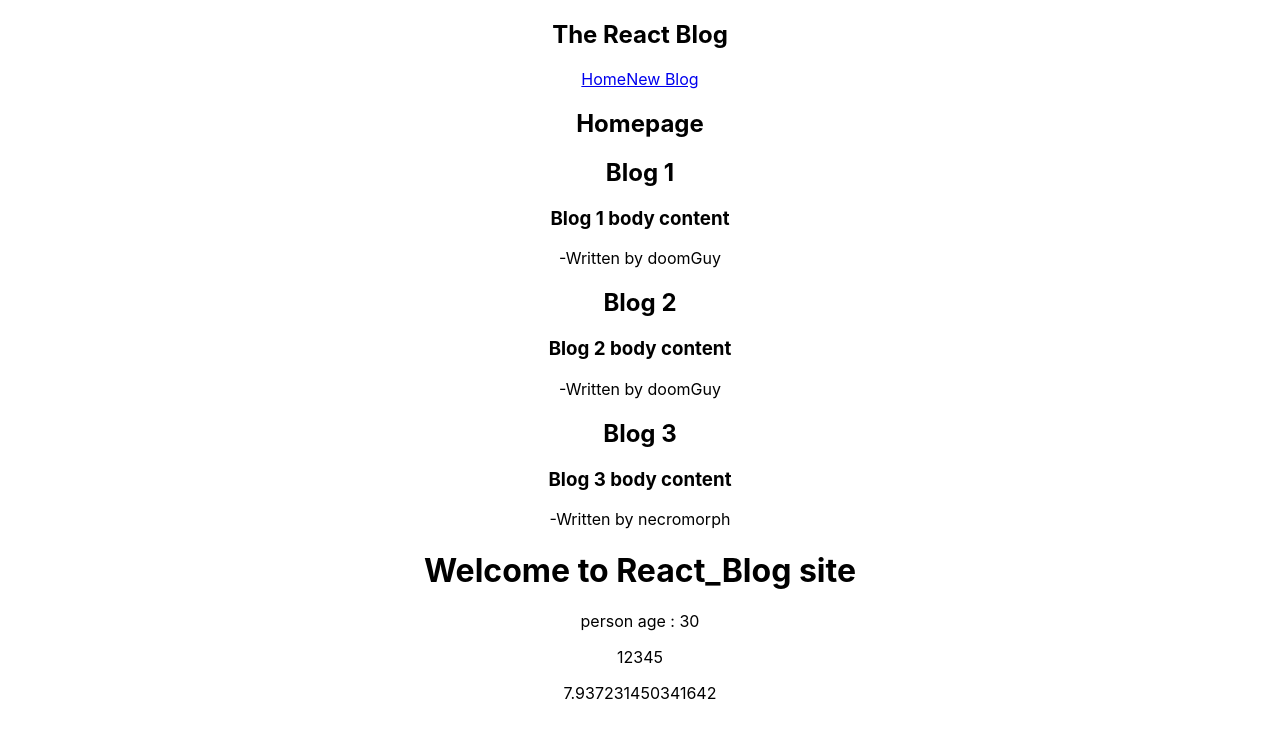
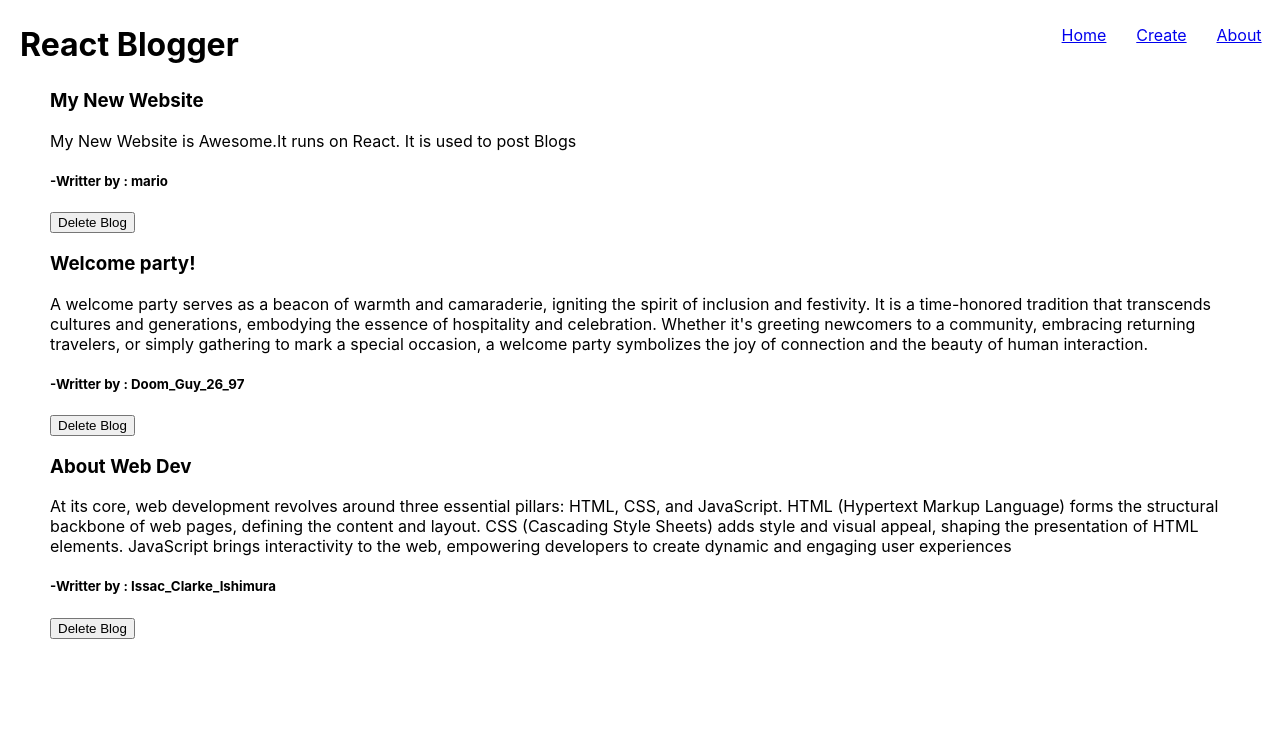
Before and after one commit to Jeman-Kumar-97-06/MY_Projects, a React (Create React App) app in the folder React_JS Projects/react_blog/: page / in a window 1280 px wide. Shown: the top 738 px of the page. Built offline with nearby package versions, Linux system fonts and the light colour scheme; data requests are answered from the project's data file.

Commit message:
Day 20 --Added Changes to React-Blog-App --28/01/2024

```diff
--- /dev/null
+++ b/React_JS Projects/react_blog/data/db.json
@@ -0,0 +1,7 @@
+{
+    "blogs":[
+        {"title":"My New Website","body":"My New Website is Awesome.It runs on React. It is used to post Blogs","author":"mario","id":1},
+        {"title":"Welcome party!","body":"A welcome party serves as a beacon of warmth and camaraderie, igniting the spirit of inclusion and festivity. It is a time-honored tradition that transcends cultures and generations, embodying the essence of hospitality and celebration. Whether it's greeting newcomers to a community, embracing returning travelers, or simply gathering to mark a special occasion, a welcome party symbolizes the joy of connection and the beauty of human interaction.","author":"Doom_Guy_26_97","id":2},
+        {"title":"About Web Dev","body":"At its core, web development revolves around three essential pillars: HTML, CSS, and JavaScript. HTML (Hypertext Markup Language) forms the structural backbone of web pages, defining the content and layout. CSS (Cascading Style Sheets) adds style and visual appeal, shaping the presentation of HTML elements. JavaScript brings interactivity to the web, empowering developers to create dynamic and engaging user experiences","author":"Issac_Clarke_Ishimura","id":3}
+    ]
+}
--- a/React_JS Projects/react_blog/package.json
+++ b/React_JS Projects/react_blog/package.json
@@ -10,6 +10,7 @@
     "@testing-library/react": "^13.4.0",
     "@testing-library/user-event": "^13.5.0",
     "joi": "^17.11.1",
+    "json-server": "^1.0.0-alpha.23",
     "react": "^18.2.0",
     "react-dom": "^18.2.0",
     "react-scripts": "^5.0.1",
--- a/React_JS Projects/react_blog/src/App.css
+++ b/React_JS Projects/react_blog/src/App.css
@@ -1,38 +1,28 @@
-.App {
-  text-align: center;
+body{
+  margin:0;
+  width:100vw;
+  height:200vh;
 }
-
-.App-logo {
-  height: 40vmin;
-  pointer-events: none;
+.home{
+  display:flex;
+  width:97vw;
+  justify-content: space-between;
+  margin:20px;
 }
-
-@media (prefers-reduced-motion: no-preference) {
-  .App-logo {
-    animation: App-logo-spin infinite 20s linear;
-  }
+.home h1{
+  margin-top:5px;
+  margin-bottom: 5px;
 }
-
-.App-header {
-  background-color: #282c34;
-  min-height: 100vh;
-  display: flex;
-  flex-direction: column;
-  align-items: center;
-  justify-content: center;
-  font-size: calc(10px + 2vmin);
-  color: white;
+.nav-top{
+  display:flex;
+  width:200px;
+  justify-content: space-between;
 }
-
-.App-link {
-  color: #61dafb;
+.nav-top a{
+  margin-top: 5px;
+  margin-bottom:5px;
 }
-
-@keyframes App-logo-spin {
-  from {
-    transform: rotate(0deg);
-  }
-  to {
-    transform: rotate(360deg);
-  }
+.each-blog{
+  margin-left: 50px;
+  margin-right: 50px;
 }
--- a/React_JS Projects/react_blog/src/App.js
+++ b/React_JS Projects/react_blog/src/App.js
@@ -1,21 +1,46 @@
-import Navbar from './Navbar';
 import Home from './Home';
 import './App.css';
+import {useState,useEffect} from 'react';
+import BlogList from './BlogList';
 
 function App() {
-  const title  = 'Welcome to React_Blog site';
-  const likes  = 50;
-  const person = {name:'Yoshi',age:30};
+  //set or change blogs
+  const [blogs,setBlogs] = useState(null)
+  //set or change error
+  const [error,setError] = useState(null);
+  //set or change loading...
+  const [isPending,setIsPending] = useState(true);
+  //function to delete blogs
+    const handleD = (id) => {
+      const newBlogs = blogs.filter(blog=> blog.id!== id);
+      setBlogs(newBlogs);
+    }
+
+  //useEffect to pull data from '../data/db.json'
+  useEffect(()=>{
+    setTimeout(()=>{
+      fetch('https://localhost:1234/blogs').then(res=>{
+            if(!res.ok){
+              throw Error("Custom Error By Doom_Guy_26 : Could'nt fetch data from db.json")
+            };
+            return res.json();
+          }).then(data=>{
+            setBlogs(data);
+            setIsPending(false);
+            setError(null);
+          }).catch(err=>{
+            setError(err.message);
+            setIsPending(false);
+          })
+    },1000);
+  },[])
+
   return (
     <div className="App">
-      <Navbar/>
       <Home/>
-      <div className="content">
-        <h1>{title}</h1>
-        <p>person age : {person.age}</p>
-        <p>{[1,2,3,4,5]}</p>
-        <p>{Math.random()*10}</p>
-      </div>
+      {error && <div>{error}</div>}
+      {isPending && <div>Loading ...</div>}
+      {blogs && <BlogList blogs={blogs} handleD={handleD}/>}
     </div>
   );
 }
--- /dev/null
+++ b/React_JS Projects/react_blog/src/BlogList.js
@@ -0,0 +1,18 @@
+
+const BlogList = (props) => {
+    const blogs = props.blogs;
+    const handleD = props.handleD;
+    return (
+        <div className="all-blogs">
+            {blogs.map(blog=>(
+                <div className="each-blog">
+                    <h3>{blog.title}</h3>
+                    <p className="blog-body">{blog.body}</p>
+                    <h5 className="blog-author">-Writter by : {blog.author}</h5>
+                    <button onClick={()=>handleD(blog.id)}>Delete Blog</button>
+                </div>
+            ))}
+        </div>
+        )
+}
+export default BlogList;
--- a/React_JS Projects/react_blog/src/Home.js
+++ b/React_JS Projects/react_blog/src/Home.js
@@ -1,23 +1,14 @@
-import {useState} from 'react';
+
 const Home = () => {
-    const [blogs,setBlogs] = useState(
-        [
-            {title:"Blog 1",body:"Blog 1 body content",author:'doomGuy',id:1},
-            {title:"Blog 2",body:"Blog 2 body content",author:'doomGuy',id:2},
-            {title:"Blog 3",body:"Blog 3 body content",author:'necromorph',id:3}
-        ]
-    )
+
     return (
         <div className="home">
-            <h2>Homepage</h2>
-            <p></p>
-            {blogs.map((blog)=>
-                <div className="blog-preview" key={blog.id}>
-                    <h2>{blog.title}</h2>
-                    <h3>{blog.body}</h3>
-                    <p>-Written by {blog.author}</p>
-                </div>
-            )}
+            <h1>React Blogger</h1>
+            <nav className='nav-top'>
+                <a href="#">Home</a>
+                <a href="#">Create</a>
+                <a href="#">About</a>
+            </nav>
         </div>
     )
 }
```
Also changed, not shown: React_JS Projects/react_blog/src/Create.js (added, +10 -0 lines), 1 other file (tests, documents, lock files or other folders).
